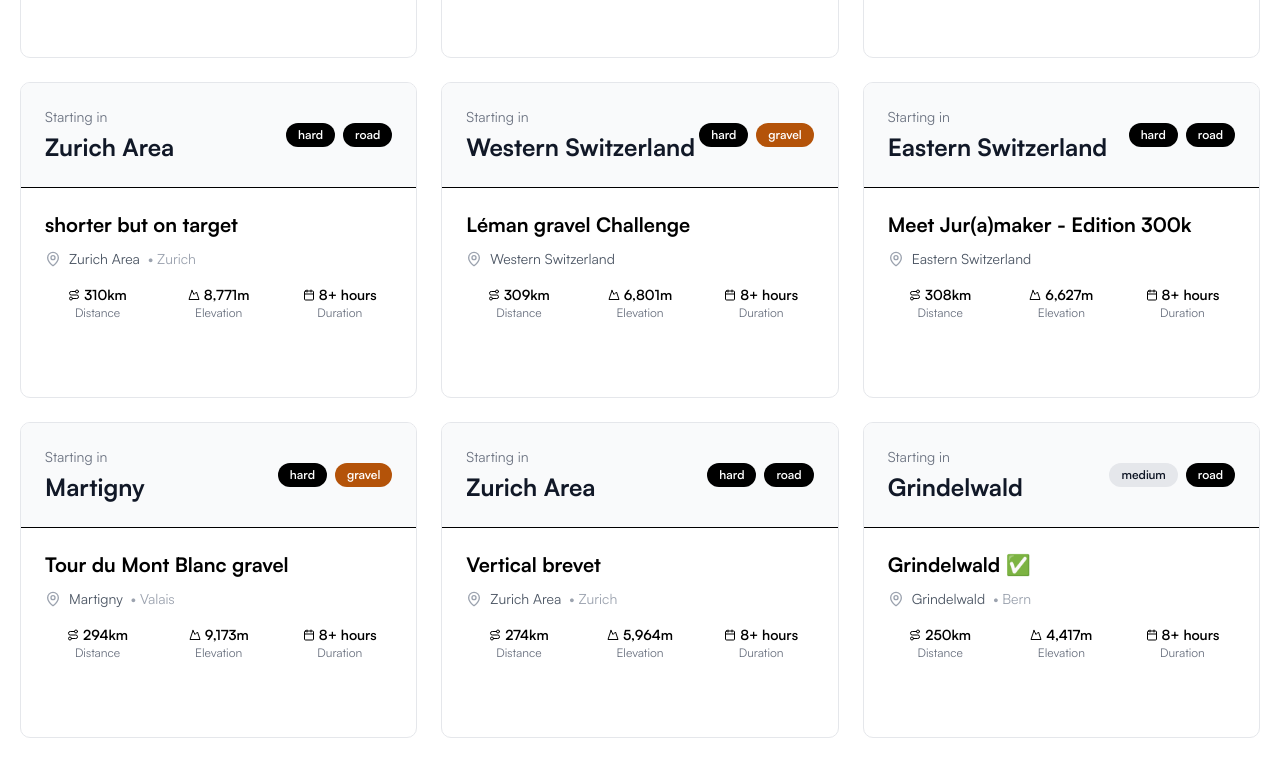
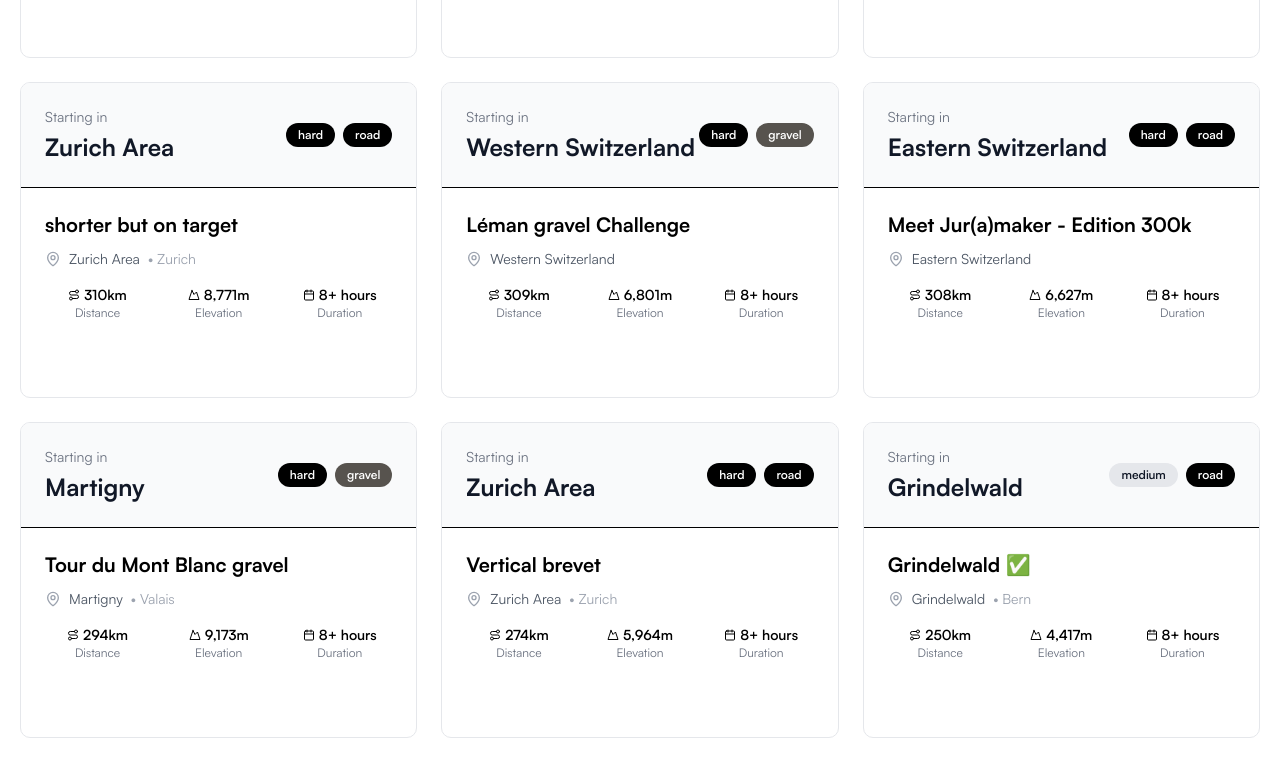
Before and after one commit to ramonamarinalea/pedal-peak.com, a Next.js app: page /routes in a window 1280 px wide. Shown: the part 960-1721 px from the top of the page. Built offline with nearby package versions, Linux system fonts and the light colour scheme; no server answers.

Commit message:
use stone color for gravel routes per design system

```diff
--- a/src/components/routes/route-card.tsx
+++ b/src/components/routes/route-card.tsx
@@ -28,7 +28,7 @@ export function RouteCard({ route }: RouteCardProps) {
       case "road":
         return "bg-black";
       case "gravel":
-        return "bg-amber-700"; // Clay earth tone for gravel
+        return "bg-stone-600"; // Stone #8B8680 from design system for gravel
       case "bikepacking":
         return "bg-green-700"; // Sage earth tone for bikepacking
       case "mtb":
```
